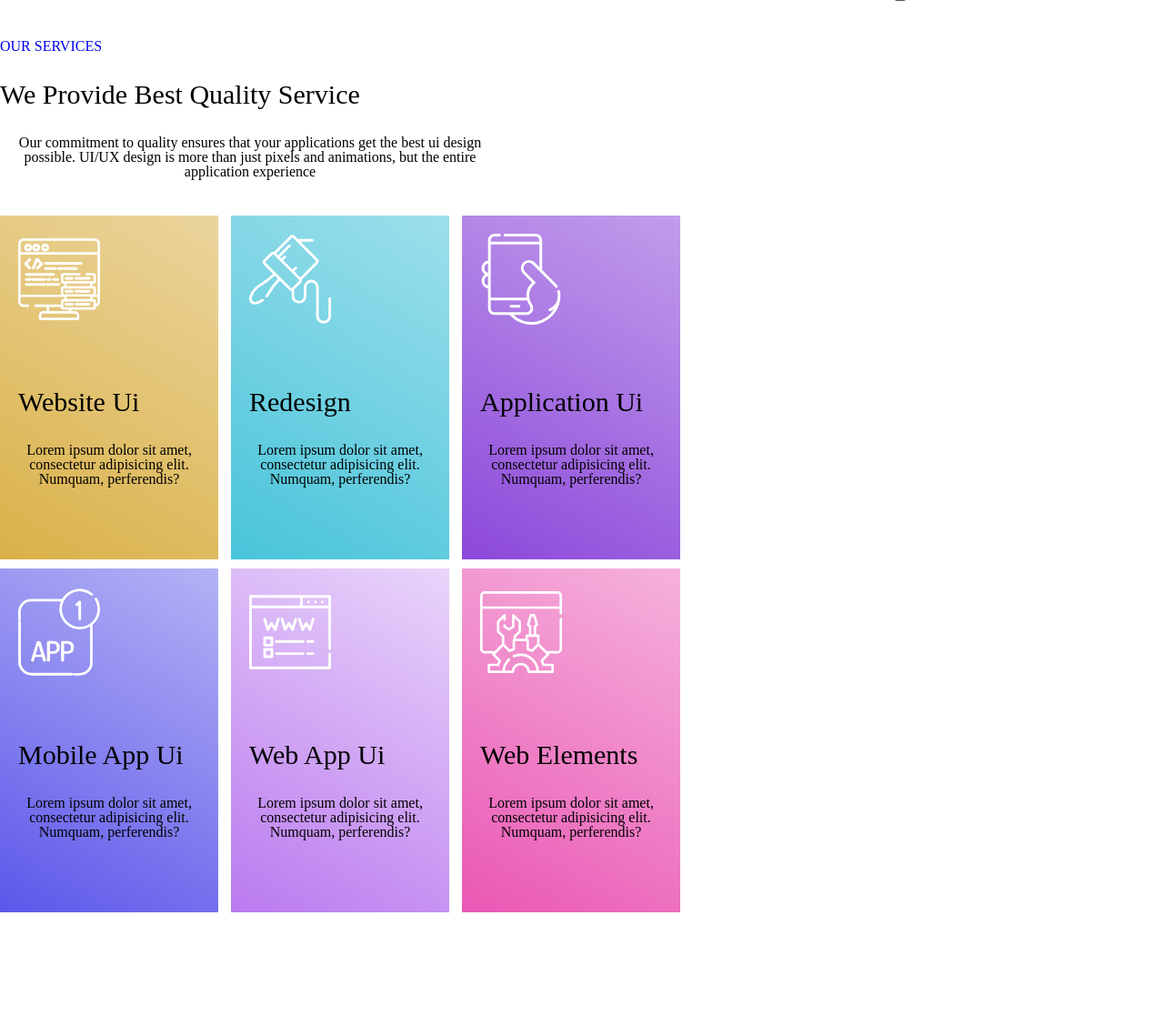
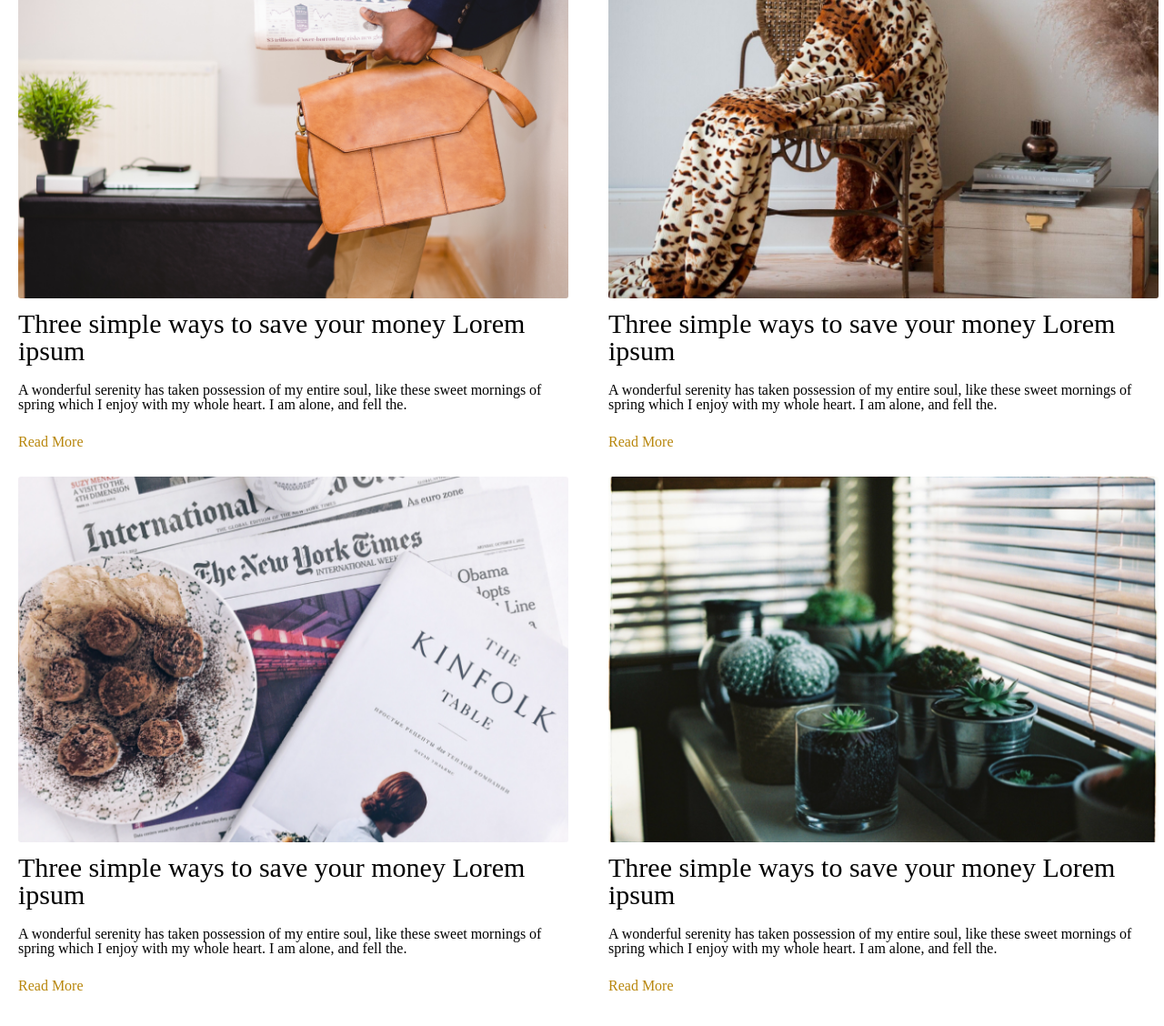
Before and after one commit to davidunilab/davidunilab.front1, a plain HTML site: page index.html in a window 1280 px wide. Shown: the part 552-1680 px from the top of the page at 91% size. Before the commit the page ends 1655 px from the top, so only its background shows below. Drawn offline with Linux system fonts and the light colour scheme.

Commit message:
init amo2

```diff
--- a/index.html
+++ b/index.html
@@ -1,35 +1,34 @@
-<html lang="en">
+<!DOCTYPE html>
+<html>
 <head>
-    <meta charset="UTF-8">
-    <meta http-equiv="X-UA-Compatible" content="IE=edge">
-    <meta name="viewport" content="width=device-width, initial-scale=1.0">
-    <title>ამოცანა 1</title>
+    <title>ამოცანა 2</title>
     <link rel="stylesheet" type="text/css" href="css/reset.css">
     <link rel="stylesheet" type="text/css" href="css/style.css">
 </head>
 <body>
 
+
 <header>
     <div class="wrap">
         <a class="logo" href="index.html">
-        <img src="images/logo1.svg" alt="logo">
+            <img src="images/logo2.svg" alt="logo">
         </a>
         <nav class="navigation">
             <ul>
                 <li class="nav-li">
-                <a class="nav-a active" href="index.html"> HOME </a>
+                    <a class="nav-a" href="index.html"> HOME </a>
                 </li>
                 <li class="nav-li">
-                <a class="nav-a" href="#banner"> PORTFOLIO </a>
+                    <a class="nav-a red" href="#"> SHOP </a>
                 </li>
                 <li class="nav-li">
-                <a class="nav-a" href="#services"> ABOUT </a>
+                    <a class="nav-a" href="#"> ABOUT </a>
                 </li>
                 <li class="nav-li">
                     <a class="nav-a" href="#"> BLOG </a>
                 </li>
                 <li class="nav-li">
-                <a class="nav-a" href="#"> CONTACT </a>
+                    <a class="nav-a" href="#"> CONTACT US </a>
                 </li>
             </ul>
         </nav>
@@ -37,94 +36,41 @@
 </header>
 
 <section id="banner">
+    <img src="images/cover-img.png" alt="">
+</section>
+
+<section id="articles">
 <div class="wrap">
-
-        <div class="left-block">
-            <div class="text-large">
-                <h1>Provide You Best</h1>
-                <h1>Best Ui Service </h1>
-                <p>Mobile App Design and Development Studio. You can hire us.</p>
-            </div>
+    <div class="article">
+        <img src="images/article-image1.png" alt="">
+        <h1>Three simple ways to save your money Lorem ipsum</h1>
+        <p>A wonderful serenity has taken possession of my entire soul, like these sweet mornings of spring which I enjoy with my whole heart. I am alone, and fell the.</p>
+        <a href="#">Read More</a>
     </div>
 
+    <div class="article">
+        <img src="images/article-image2.png" alt="">
+        <h1>Three simple ways to save your money Lorem ipsum</h1>
+        <p>A wonderful serenity has taken possession of my entire soul, like these sweet mornings of spring which I enjoy with my whole heart. I am alone, and fell the.</p>
+        <a href="#">Read More</a>
+    </div>
 
-        <div class="right-block">
-            <img src="images/bg-img.png" alt="">
+    <div class="article">
+        <img src="images/article-image3.png" alt="">
+        <h1>Three simple ways to save your money Lorem ipsum</h1>
+        <p>A wonderful serenity has taken possession of my entire soul, like these sweet mornings of spring which I enjoy with my whole heart. I am alone, and fell the.</p>
+        <a href="#">Read More</a>
+    </div>
+
+    <div class="article">
+        <img src="images/article-image4.png" alt="">
+        <h1>Three simple ways to save your money Lorem ipsum</h1>
+        <p>A wonderful serenity has taken possession of my entire soul, like these sweet mornings of spring which I enjoy with my whole heart. I am alone, and fell the.</p>
+        <a href="#">Read More</a>
     </div>
 </div>
 </section>
 
-<section id="services">
-    <div class="wrap">
-
-        <div class="services-text">
-            <a href="#" >OUR SERVICES</a>
-            <h1>We Provide Best Quality Service</h1>
-            <p>Our commitment to quality ensures that your applications get the best ui design possible.
-                UI/UX design is more than just pixels and animations, but the entire application experience</p>
-        </div>
-
-
-        <div class="services-blocks">
-            <div class="top">
-
-                <div class="service-block sb1">
-                    <img src="images/icon1.svg" alt="">
-                    <div class="service-text">
-                        <h1 class="title">Website Ui</h1>
-                        <p>Lorem ipsum dolor sit amet, consectetur adipisicing elit. Numquam, perferendis?</p>
-                    </div>
-                </div>
-
-                <div class="service-block sb2">
-                    <img src="images/icon2.svg" alt="">
-                    <div class="service-text">
-                        <h1 class="title">Redesign</h1>
-                        <p>Lorem ipsum dolor sit amet, consectetur adipisicing elit. Numquam, perferendis?</p>
-                    </div>
-                </div>
-
-                <div class="service-block sb3">
-                    <img src="images/icon3.svg" alt="">
-                    <div class="service-text">
-                        <h1 class="title">Application Ui</h1>
-                        <p>Lorem ipsum dolor sit amet, consectetur adipisicing elit. Numquam, perferendis?</p>
-                    </div>
-                </div>
-
-            </div>
-
-            <div class="bottom">
-
-                <div class="service-block sb4">
-                    <img src="images/icon4.svg" alt="">
-                    <div class="service-text">
-                        <h1 class="title">Mobile App Ui</h1>
-                        <p>Lorem ipsum dolor sit amet, consectetur adipisicing elit. Numquam, perferendis?</p>
-                    </div>
-                </div>
-
-                <div class="service-block sb5">
-                    <img src="images/icon5.svg" alt="">
-                    <div class="service-text">
-                        <h1 class="title">Web App Ui</h1>
-                        <p>Lorem ipsum dolor sit amet, consectetur adipisicing elit. Numquam, perferendis?</p>
-                    </div>
-                </div>
-
-                <div class="service-block sb6">
-                    <img src="images/icon6.svg" alt="">
-                    <div class="service-text">
-                        <h1 class="title">Web Elements</h1>
-                        <p>Lorem ipsum dolor sit amet, consectetur adipisicing elit. Numquam, perferendis?</p>
-                    </div>
-                </div>
-
-            </div>
-
-        </div>
-    </div>
-</section>
 
 </body>
 </html>
--- a/src/style.scss
+++ b/src/style.scss
@@ -1,9 +1,3 @@
-html, body {
-  width: 100%;
-  height: 100%;
-  box-sizing: border-box;
-}
-
 .wrap {
   width: 1600px;
   margin: auto;
@@ -34,134 +28,35 @@ nav, .nav-li {
 /* SECTION 1 */
 
 #banner {
-  .text-large {
-    margin: auto;
-    text-align: center;
-    //padding-top: 250px;
+  img{
+    width:100%;
   }
-
-
-  .text-large  {
-    h1{
-      font-size: 50px;
-      padding-bottom: 40px;
-    }
-    p{}
-
-  }
-
-
-  .right-block, .left-block {
-    display: inline-block;
-    width: 49%;
-    //border: 1px solid #00000030;
-  }
-
-  .left-block{
-
-  }
-  .right-block {
-
-    img {
-      vertical-align: middle;
-      max-width: 100%;
-      height: auto;
-    }
-  }
-
 }
 
 /* SECTION 2 */
-.services {
-  padding-top: 20px;
-  /*background-color: beige;*/
-}
 
-.services-blocks {
-  /*background-color: #3D58A6;*/
-}
-
-#services {
-  //background-color: indianred;
-  //border: 1px solid dimgrey;
-  margin-bottom: 100px;
-  padding-bottom: 100px;
- .top{
-   margin-bottom: 10px;
- }
-  .services-text {
-    padding: 40px 0;
-    width: 550px;
-    h1 {
-      font-size: 30px;
-      margin: 30px 0;
+#articles {
+  padding: 80px 0;
+  .wrap{
+    width:1300px;
+  }
+  .article{
+    display: inline-block;
+    width: calc((1300px - 84px) / 2);
+    padding: 0 20px 30px 20px;
+    img {
+      width:100%;
     }
 
-    p {
-      text-align: center;
+    h1{
+      font-size: 30px;
+      margin: 10px 0 20px 0;
     }
-  }
-
-  .service-block {
-    padding: 20px 20px 80px 20px ;
-    width: 200px;
-    display: inline-block;
-    margin-right: 10px;
-    img {
-      padding-bottom: 40px;
-      width: 90px;
-      height: 100px;
+    p{
+      padding-bottom: 25px;
     }
-
-    h1 {
-      font-size: 30px;
-      margin: 30px 0;
-    }
-
-    p {
-      text-align: center;
+    a{
+      color:darkgoldenrod;
     }
   }
 }
-
-
-// COLORS
-$c1: rgb(218, 177, 72);
-$c2: rgb(72, 196, 218);
-$c3: rgb(140, 72, 218);
-$c4: rgb(92, 87, 234);
-$c5: rgb(186, 122, 239);
-$c6: rgb(234, 87, 180);
-$percent: 20%;
-$deg: 30deg;
-
-
-.sb1 {
-  background: $c1;
-  background: linear-gradient($deg, $c1 0%, lighten($c1, $percent) 100%);
-}
-
-.sb2 {
-  background: $c2;
-  background: linear-gradient($deg, $c2 0%, lighten($c2, $percent) 100%);
-}
-
-.sb3 {
-  background: $c3;
-  background: linear-gradient($deg, $c3 0%, lighten($c3, $percent) 100%);
-}
-
-.sb4 {
-  background: $c4;
-  background: linear-gradient($deg, $c4 0%, lighten($c4, $percent) 100%);
-}
-
-.sb5 {
-  background: $c5;
-  background: linear-gradient($deg, $c5 0%, lighten($c5, $percent) 100%);
-}
-
-.sb6 {
-  background: $c6;
-  background: linear-gradient($deg, $c6 0%, lighten($c6, $percent) 100%);
-}
```
Also changed, not shown: package.json (deleted, +0 -24 lines), README.md, amocana1.png (deleted), css/style.css, 1 other file. Lines whose indentation alone changed are shown as unchanged.
